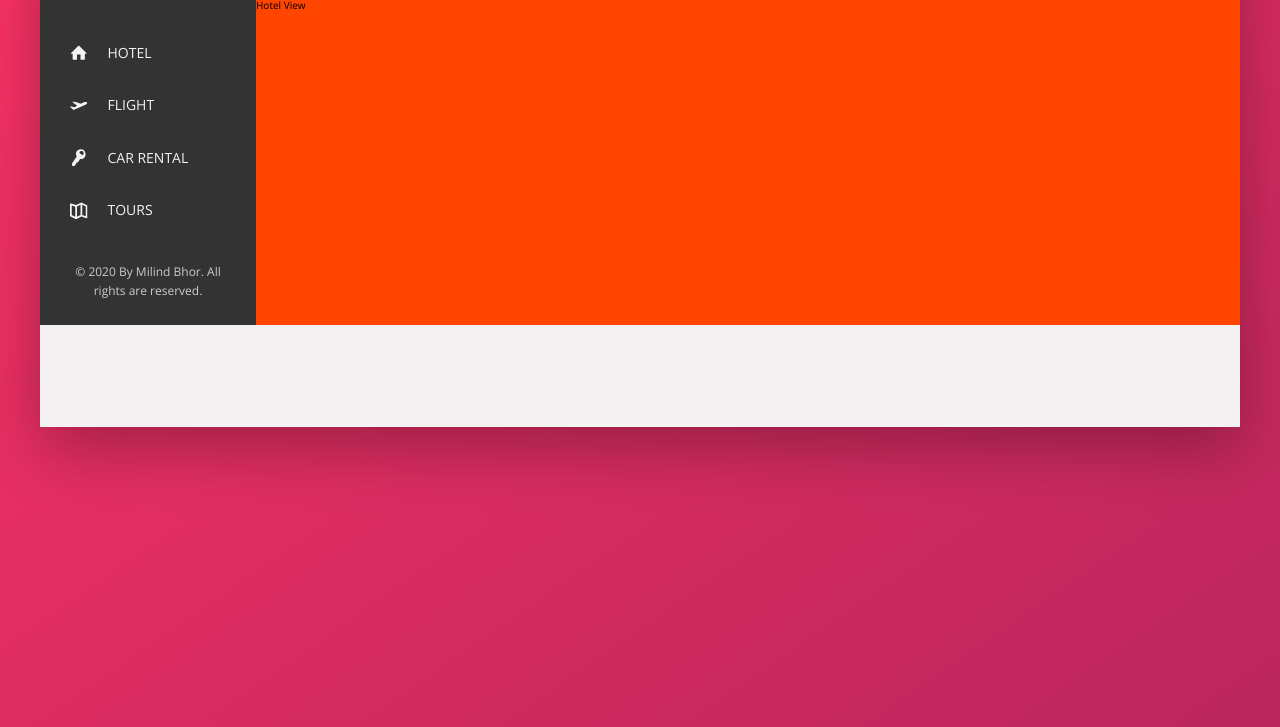
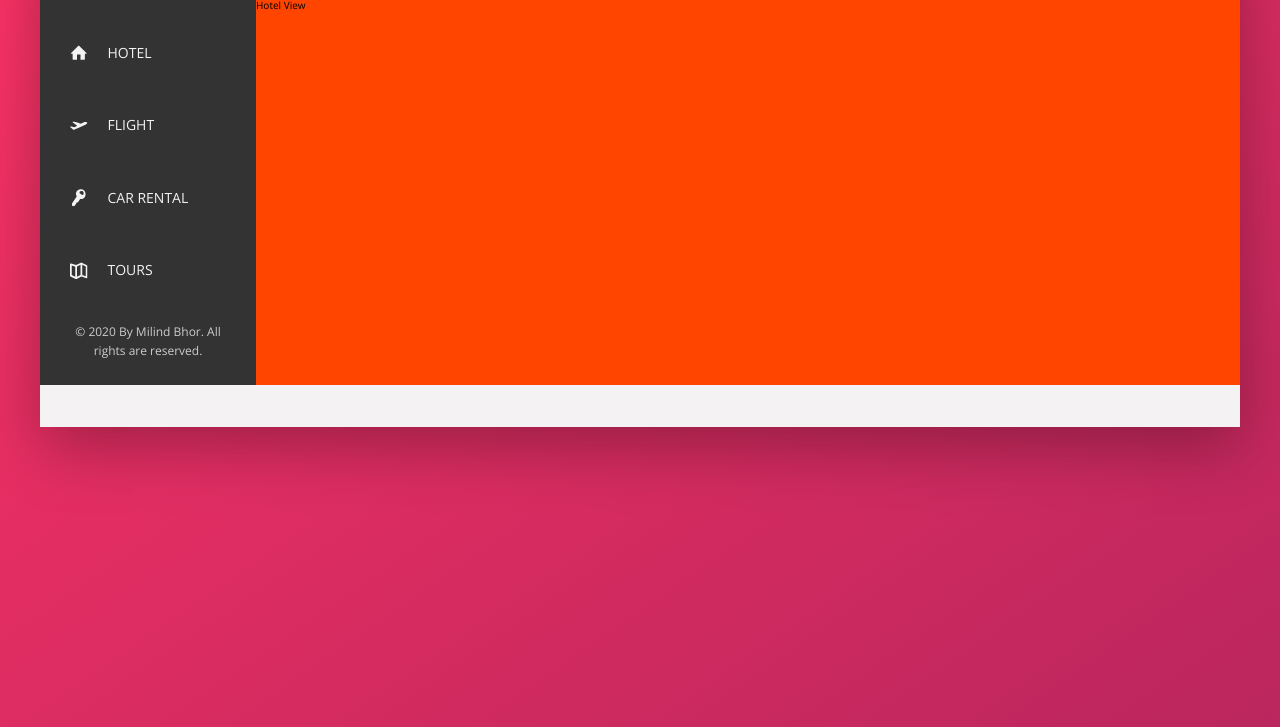
Before and after one commit to bhormilind/AdvancedCSS, a website: page TrilloProject/index.html in a window 1280 px wide. Shown: the part 153-880 px from the top of the page. Drawn offline with nearby package versions, Linux system fonts and the light colour scheme.

Commit message:
SideNav: Item Navigation

```diff
--- a/TrilloProject/sass/_components.scss
+++ b/TrilloProject/sass/_components.scss
@@ -116,8 +116,36 @@
     list-style: none;
     font-size: 1.4rem;
 
+    &__item{
+        position: relative;
 
-    &__item{
+        &:not(:last-child){
+            margin-bottom: 2rem;
+        }
+    }
+
+    &__item::before{
+        content: "";
+        display: block;
+        width: 3px;
+        height: 100%;
+        background-color: var(--color-primary);
+        position: absolute;
+        top: 0;
+        left: 0;
+
+
+        transform-origin: bottom;
+        transform: scaleY(0);
+
+        transition: transform .2s,
+         width .2s cubic-bezier(1,.01,0,1) .2s;
+    }
+
+    &__item:hover::before{
+
+        transform: scaleY(1);
+        width: 100%;
 
     }
 
@@ -131,6 +159,10 @@
 
         display: flex;
         align-items: center;
+
+        position: relative;
+        z-index: 10;
+
     }
 
     &__icon{
```
Also changed, not shown: TrilloProject/css/style.css.
